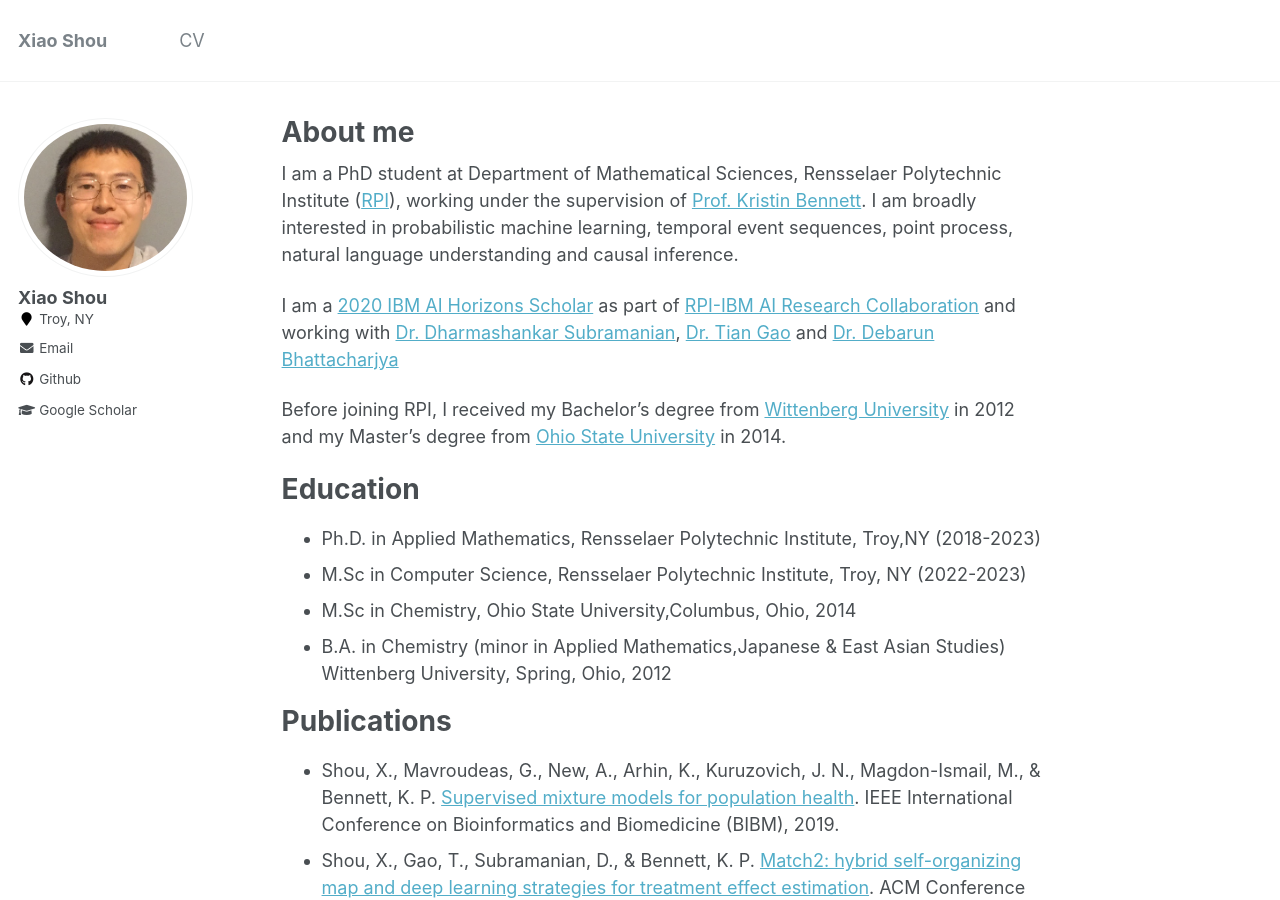
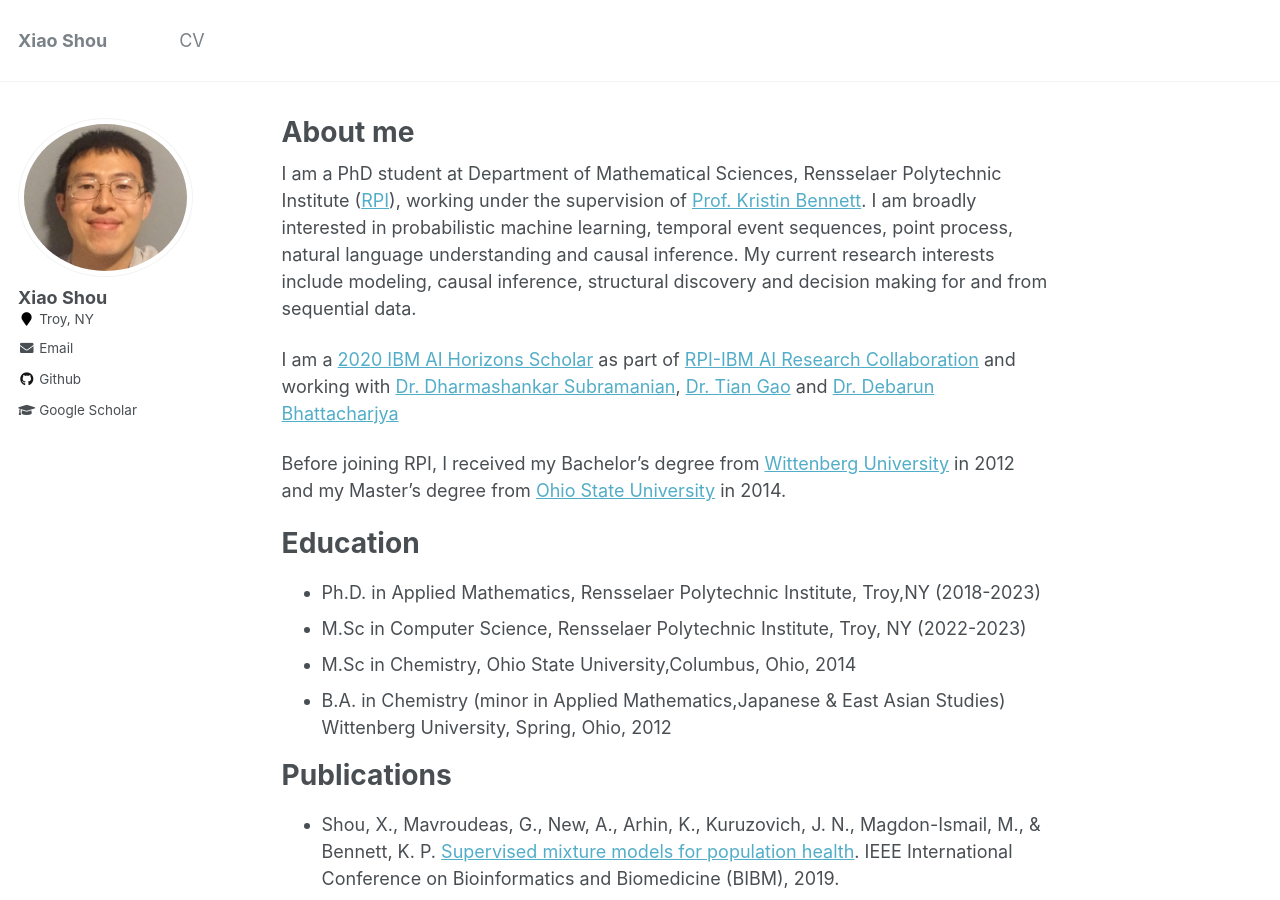
Before and after one commit to shou-xiao/shou-xiao1.github.io, a Jekyll site: the page built from _pages/about.md, in a window 1280 px wide and 900 px high. Built offline with Jekyll 4.4.1, drawn with Linux system fonts in a browser that asks for light colours.

Commit message:
Update about.md

```diff
--- a/_pages/about.md
+++ b/_pages/about.md
@@ -9,7 +9,7 @@ redirect_from:
 ---
 
 
-I am a PhD student at Department of Mathematical Sciences, Rensselaer Polytechnic Institute ([RPI](https://www.ecse.rpi.edu/)),  working  under the supervision of [Prof. Kristin Bennett](https://homepages.rpi.edu/~bennek/). I am broadly interested in probabilistic machine learning, temporal event sequences, point process, natural language understanding and causal inference.
+I am a PhD student at Department of Mathematical Sciences, Rensselaer Polytechnic Institute ([RPI](https://www.ecse.rpi.edu/)),  working  under the supervision of [Prof. Kristin Bennett](https://homepages.rpi.edu/~bennek/). I am broadly interested in probabilistic machine learning, temporal event sequences, point process, natural language understanding and causal inference. My current research interests include modeling, causal inference, structural discovery and decision making for and from sequential data.
 
 <!-- Service
 ------
```
